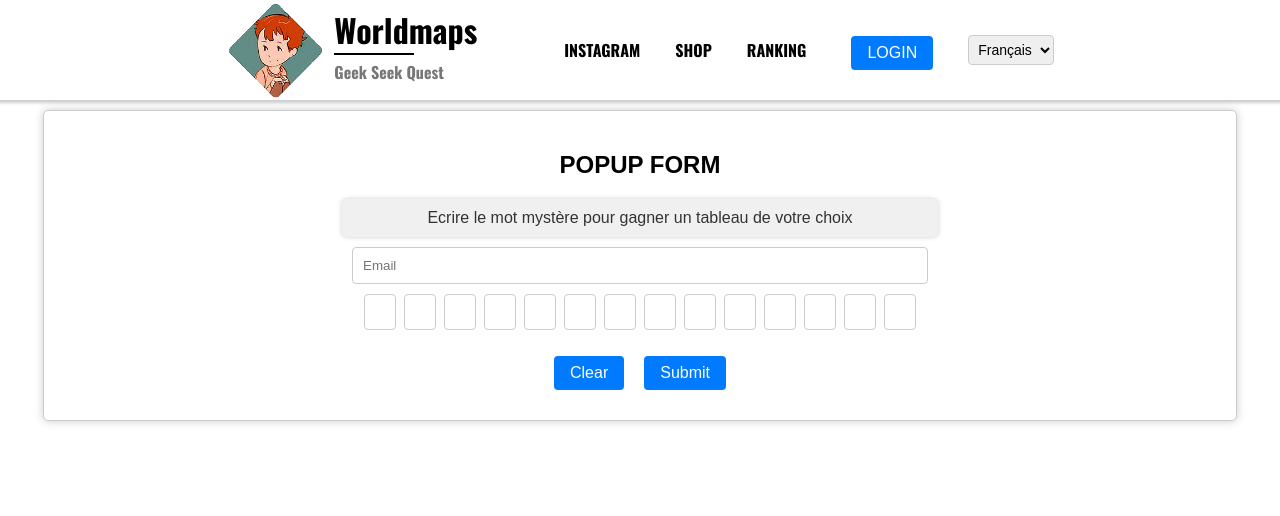
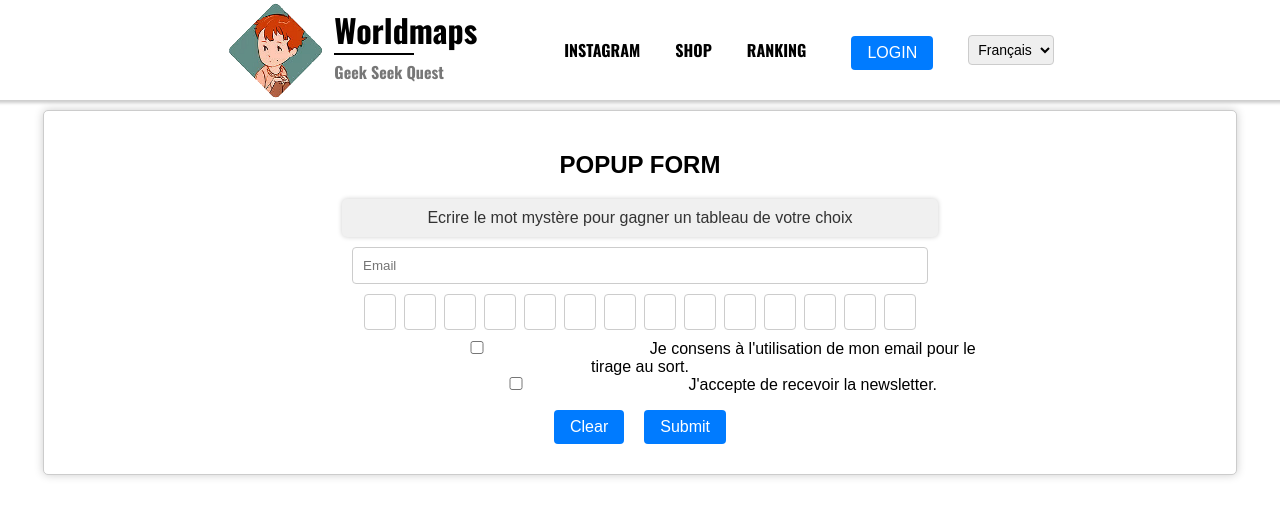
Before and after one commit to Nayth-Okutri/worldmaps-games, a React (Create React App) app: page /worldmaps/popupform in a window 1280 px wide. Shown: the top 516 px of the page. Built offline with nearby package versions, Linux system fonts and the light colour scheme; no server answers; the database is empty.

Commit message:
checkboxes in popup form

```diff
--- a/src/components/PopupForm.js
+++ b/src/components/PopupForm.js
@@ -14,6 +14,9 @@ const PopupForm = () => {
   const [successMessage, setSuccessMessage] = useState("");
   const [error, setError] = useState(null);
   const [prevchar, setPrevchar] = useState("");
+  const [isConsentChecked, setIsConsentChecked] = useState("");
+  const [newsletterChecked, setIsNewletterChecked] = useState("");
+
   const [inputValue, setInputValue] = useState("");
   const correctAnswer = [
     "o",
@@ -120,6 +123,7 @@ const PopupForm = () => {
         if (snap.docs.length === 0) {
           const newScore = {
             email,
+            newsletterChecked,
             date: new Date(),
           };
           console.log("newScore " + newScore);
@@ -133,6 +137,12 @@ const PopupForm = () => {
       console.error("Error writing new score to Firebase Database", error);
     }
   };
+  const handleConsentCheckboxChange = () => {
+    setIsConsentChecked(!isConsentChecked);
+  };
+  const handleNewsletterCheckboxChange = () => {
+    setIsNewletterChecked(!newsletterChecked);
+  };
   const clearInfo = () => {
     setCharacters(Array(14).fill(""));
     setEmail("");
@@ -140,7 +150,9 @@ const PopupForm = () => {
   const handleSubmit = (e) => {
     setError(null);
     e.preventDefault();
-    if (validateForm()) {
+    if (!isConsentChecked)
+      setError("Il faut accepter l'utilisation du mail pour le jeu");
+    else if (validateForm()) {
       if (
         characters.every(
           (val, index) =>
@@ -224,6 +236,22 @@ const PopupForm = () => {
           </p>
         )}
       </div>
+      <label className="checkbox-label">
+        <input
+          type="checkbox"
+          checked={isConsentChecked}
+          onChange={handleConsentCheckboxChange}
+        />
+        Je consens à l'utilisation de mon email pour le tirage au sort.
+      </label>
+      <label className="checkbox-label">
+        <input
+          type="checkbox"
+          checked={newsletterChecked}
+          onChange={handleNewsletterCheckboxChange}
+        />
+        J'accepte de recevoir la newsletter.
+      </label>
       <button onClick={clearInfo}>Clear</button>
       <button type="submit">Submit</button>
     </form>
--- a/src/styles/PopupForm.css
+++ b/src/styles/PopupForm.css
@@ -7,6 +7,7 @@
   border-radius: 5px;
   box-shadow: 0px 0px 10px rgba(0, 0, 0, 0.2);
   text-align: center;
+  justify-content: center;
   overflow: auto;
 }
 .character-form {
@@ -70,3 +71,16 @@ input {
     align-items: flex-start;
   }
 }
+.checkbox-label {
+  display: block;
+  align-items: center;
+  margin-bottom: 10px;
+  max-width: 60%;
+  margin: auto;
+}
+
+.checkbox-label input[type="checkbox"] {
+  margin: 0;
+
+  margin-left: 0px;
+}
```
